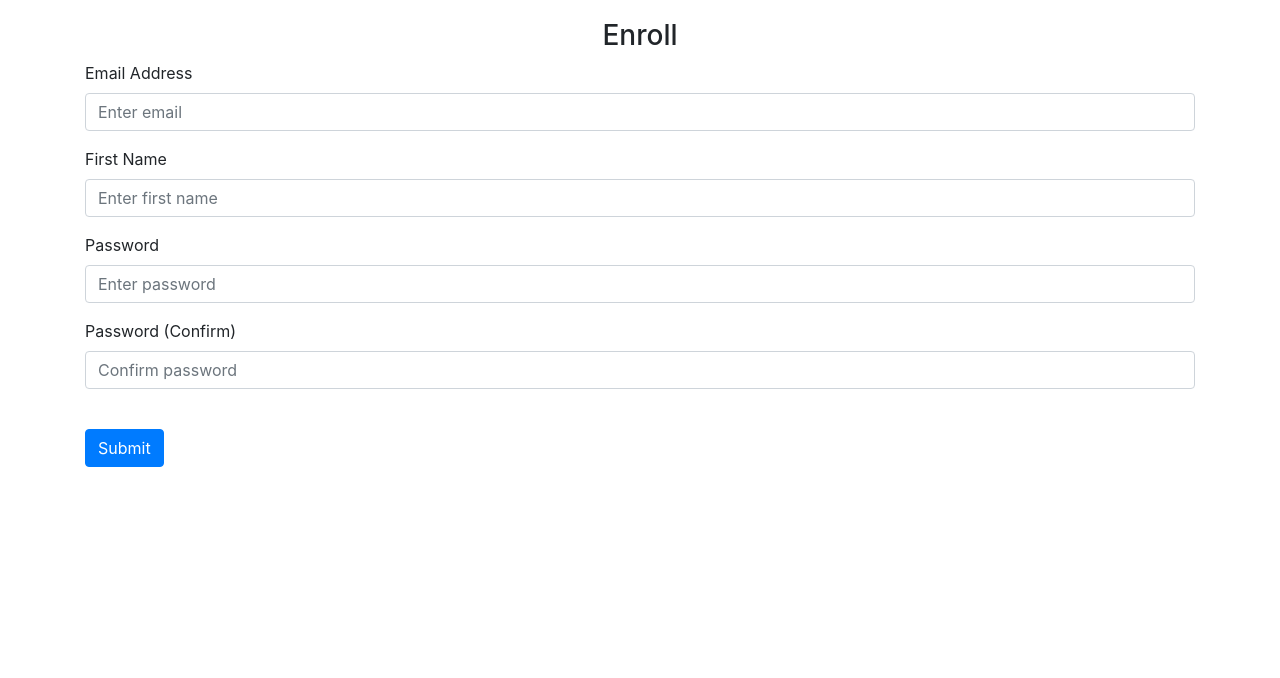
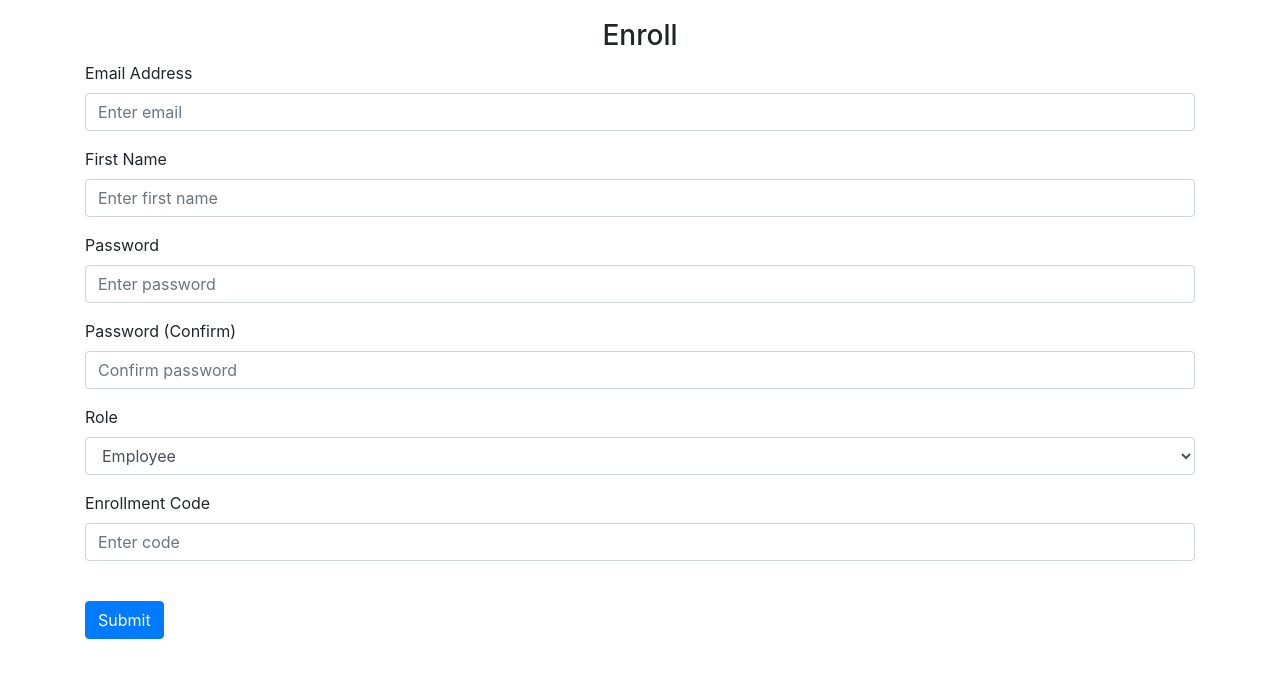
Before and after one commit to PatrickKallenbach/CENGroup6Project, a Flask app: page /sign-up in a window 1280 px wide. Shown: the part 57-735 px from the top of the page. Run offline with Flask 3, Linux system fonts and the light colour scheme; some libraries are stand-ins or nearby versions.

Commit message:
Nick's update

```diff
--- a/website/auth.py
+++ b/website/auth.py
@@ -42,25 +42,30 @@ def sign_up():
         first_name = request.form.get('firstName')
         password1 = request.form.get('password1')
         password2 = request.form.get('password2')
+        role = request.form.get('role')
+        code = request.form.get('code')
+
+        # Define your codes for manager and employee roles
+        manager_code = "MANAGER123"
+        employee_code = "EMPLOYEE456"
+
+        # Check if the entered code matches the role
+        if (role == "manager" and code != manager_code) or (role == "employee" and code != employee_code):
+            flash('Invalid enrollment code for selected role.', category='error')
+            return render_template("sign_up.html", user=current_user)
 
         user = User.query.filter_by(email=email).first()
         if user:
             flash('Email already in use.', category='error')
-        elif len(email) < 4:
-            flash('Email must be greater than 3 characters.', category='error')
-        elif len(first_name) < 2:
-            flash('First name must be longer than 1 character.', category='error')
         elif password1 != password2:
             flash('Passwords do not match.', category='error')
-        elif (len(password1) < 8 or not re.search("[a-z]", password1) or not re.search("[A-Z]", password1)
-          or not re.search("[0-9]", password1)):
-            flash('Password must be at least 8 characters with a capital, lowercase, and number character.', category='error')
         else:
-            new_user = User(email=email, first_name=first_name, password=generate_password_hash(password1, method='pbkdf2:sha256'))
+            # Create and log in the user
+            new_user = User(email=email, first_name=first_name, password=generate_password_hash(password1, method='pbkdf2:sha256'), role=role)
             db.session.add(new_user)
             db.session.commit()
             login_user(new_user, remember=True)
-            flash('SwampBites account created.', category='success')
+            flash('Account created.', category='success')
             return redirect(url_for('views.home'))
 
     return render_template("sign_up.html", user=current_user)
--- a/website/models.py
+++ b/website/models.py
@@ -15,4 +15,5 @@ class User(db.Model, UserMixin):
     email = db.Column(db.String(150), unique=True)
     password = db.Column(db.String(150))
     first_name = db.Column(db.String(150))
+    role = db.Column(db.String(20), default='employee')  # Default role is 'employee'
     notes = db.relationship('Note')
--- a/website/templates/sign_up.html
+++ b/website/templates/sign_up.html
@@ -1,46 +1,34 @@
-{% extends "base.html" %} {% block title %}Sign Up{% endblock %} {% block
-content %}
+{% extends "base.html" %}
+{% block title %}Sign Up{% endblock %}
+{% block content %}
 <form method="POST">
-  <h3 align="center"  style="padding-top: 20px;">Enroll</h3>
+  <h3 align="center" style="padding-top: 20px;">Enroll</h3>
   <div class="form-group">
     <label for="email">Email Address</label>
-    <input
-      type="email"
-      class="form-control"
-      id="email"
-      name="email"
-      placeholder="Enter email"
-    />
+    <input type="email" class="form-control" id="email" name="email" placeholder="Enter email" required>
   </div>
   <div class="form-group">
-    <label for="firstName" >First Name</label>
-    <input
-      type="text"
-      class="form-control"
-      id="firstName"
-      name="firstName"
-      placeholder="Enter first name"
-    />
+    <label for="firstName">First Name</label>
+    <input type="text" class="form-control" id="firstName" name="firstName" placeholder="Enter first name" required>
   </div>
   <div class="form-group">
     <label for="password1">Password</label>
-    <input
-      type="password"
-      class="form-control"
-      id="password1"
-      name="password1"
-      placeholder="Enter password"
-    />
+    <input type="password" class="form-control" id="password1" name="password1" placeholder="Enter password" required>
   </div>
   <div class="form-group">
     <label for="password2">Password (Confirm)</label>
-    <input
-      type="password"
-      class="form-control"
-      id="password2"
-      name="password2"
-      placeholder="Confirm password"
-    />
+    <input type="password" class="form-control" id="password2" name="password2" placeholder="Confirm password" required>
+  </div>
+  <div class="form-group">
+    <label for="role">Role</label>
+    <select class="form-control" id="role" name="role" required>
+      <option value="employee">Employee</option>
+      <option value="manager">Manager</option>
+    </select>
+  </div>
+  <div class="form-group">
+    <label for="code">Enrollment Code</label>
+    <input type="text" class="form-control" id="code" name="code" placeholder="Enter code" required>
   </div>
   <br />
   <button type="submit" class="btn btn-primary">Submit</button>
```
Also changed, not shown: website/templates/home.html (+19 -23 lines), website/views.py (+13 -9 lines), instance/database.db.
